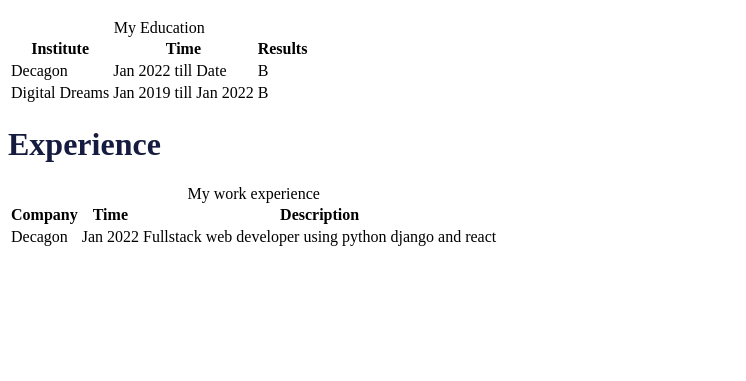
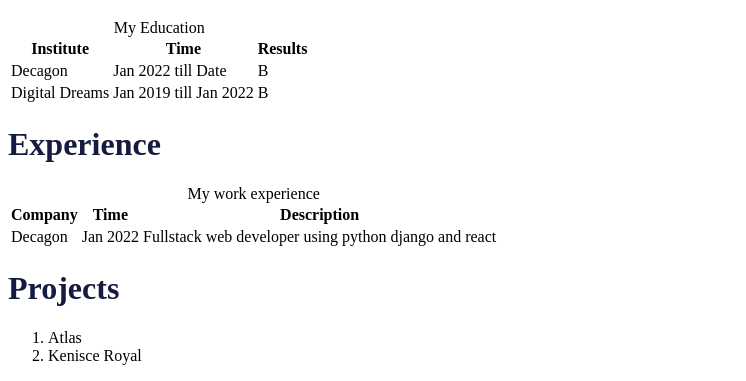
Before and after one commit to KramStyles/skill-reactor-cv-page, a website: page index.html in a window 1280 px wide. Shown: the part 469-850 px from the top of the page, without its empty margins (0-746 px from the left). Before the commit the page ends 800 px from the top, so only its background shows below. Drawn offline with Linux system fonts and the light colour scheme.

Commit message:
added projects section

```diff
--- a/index.html
+++ b/index.html
@@ -16,7 +16,8 @@
                 display: flex;
                 flex-direction: row;
             }
-            #name, #email, #education_heading, #experience_heading{
+            #name, #email, #education_heading, #experience_heading,
+            #projects_title{
                 color: #161B40
             }
         </style>
@@ -79,5 +80,13 @@
             </tbody>
         </table>
     </div>
+
+    <div id="projects_section">
+        <h1 id="projects_title">Projects</h1>
+        <ol id="projects_list">
+            <li>Atlas</li>
+            <li>Kenisce Royal</li>
+        </ol>
+    </div>
 </body>
 </html>
```
